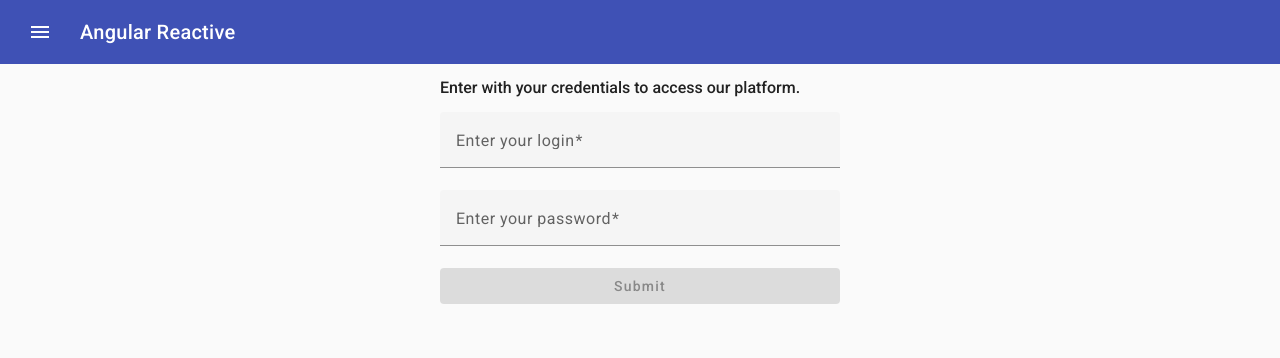
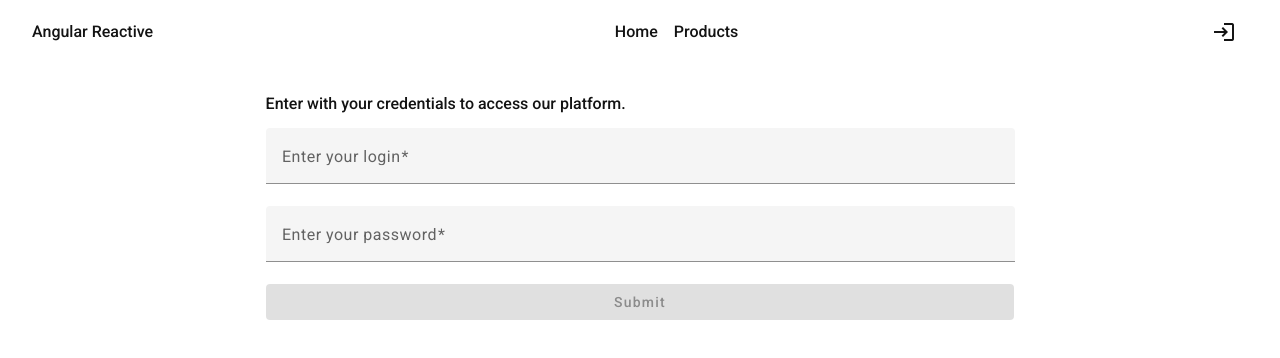
Before and after one commit to itsgomes/angular-reactive, an Angular app: page /login in a window 1280 px wide. Shown: the top 358 px of the page. Built offline with nearby package versions, Linux system fonts and the light colour scheme.

Commit message:
User interface improvements

```diff
--- a/src/app/app.component.html
+++ b/src/app/app.component.html
@@ -1,42 +1,33 @@
-<mat-sidenav-container fullscreen>
+<header>
+  <h1>{{title}}</h1>
 
-  <mat-sidenav #sidemenu (click)="sidemenu.close()">
-    <mat-nav-list>
-      <a mat-list-item routerLink="/">
-        <mat-icon matListItemIcon>home</mat-icon>
-        <span matListItemLine>Home</span>
-      </a>
-      <a mat-list-item routerLink="/search">
-        <mat-icon matListItemIcon>search</mat-icon>
-        <span matListItemLine>Search products</span>
-      </a>
-      <a *ngIf="authenticationService.isLoggedOut$ | async" mat-list-item routerLink="/login">
-        <mat-icon matListItemIcon>account_circle</mat-icon>
-        <span matListItemLine>Login</span>
-      </a>
-      <a *ngIf="authenticationService.isLoggedIn$ | async" mat-list-item routerLink="/" (click)="authenticationService.logout()">
-        <mat-icon matListItemIcon>exit_to_app</mat-icon>
-        <span matListItemLine>Logout</span>
-      </a>
-    </mat-nav-list>
-  </mat-sidenav>
+  <nav>
+    <ul>
+      <li>
+        <a routerLink="/" routerLinkActive="active-link" [routerLinkActiveOptions]="{exact: true}">Home</a>
+      </li>
+      <li>
+        <a routerLink="/search" routerLinkActive="active-link" [routerLinkActiveOptions]="{exact: true}">Products</a>
+      </li>
+    </ul>
+  </nav>
 
-  <mat-toolbar color="primary">
-    <button mat-icon-button (click)="sidemenu.open('mouse')">
-      <mat-icon>menu</mat-icon>
-    </button>
-    <span>{{title}}</span>
-    <span class="spacer"></span>
+  <div class="header-btn">
     <button mat-flat-button *ngIf="(authenticationService.user$ | async) as user">
       <mat-icon>account_circle</mat-icon>
       {{user.login}}
     </button>
-  </mat-toolbar>
+    <button mat-icon-button *ngIf="authenticationService.isLoggedOut$ | async" routerLink="/login">
+      <mat-icon>login</mat-icon>
+    </button>
+    <button mat-icon-button *ngIf="authenticationService.isLoggedIn$ | async" (click)="authenticationService.logout()">
+      <mat-icon>logout</mat-icon>
+    </button>
+  </div>
+</header>
 
-  <div class="container">
-    <router-outlet></router-outlet>
-  </div>
+<main>
+  <router-outlet></router-outlet>
+</main>
 
-  <app-loading></app-loading>
-
-</mat-sidenav-container>
+<app-loading></app-loading>
--- a/src/app/app.component.scss
+++ b/src/app/app.component.scss
@@ -1,26 +1,41 @@
-mat-toolbar {
+header {
+  display: flex;
+  justify-content: space-between;
+  align-items: center;
+  padding: 0.5rem 2rem;
   height: var(--toolbar-height);
+  box-sizing: border-box;
 
-  span {
-    margin-left: 1rem;
+  h1 {
+    font-weight: 500;
+  }
+
+  ul {
+    display: flex;
+    gap: 1rem;
+  }
+
+  li {
+    font-weight: 500;
+  }
+
+  li:hover {
+    text-decoration: underline;
+    text-underline-offset: 2px;
+  }
+
+  .header-btn {
+    display: flex;
+    align-items: center;
   }
 }
 
-.user-profile {
+main {
+  top: var(--toolbar-height);
+  width: 100%;
+  position: absolute;
   padding: 1rem;
-  display: flex;
-  flex-direction: column;
-  align-items: center;
-  gap: 1rem;
-  pointer-events: none;
-  color: rgba(0, 0, 0, 0.54);
-  border-bottom: 1px solid rgba(0, 0, 0, 0.1);
+  box-sizing: border-box;
 }
 
-.container {
-  height: calc(100% - var(--toolbar-height));
-}
-
-.spacer {
-  flex: 1 1 auto;
-}
+.active-link { font-weight: 600; }
--- a/src/app/components/product-list/product-list.component.html
+++ b/src/app/components/product-list/product-list.component.html
@@ -1,26 +1,30 @@
 <h1>{{title}}</h1>
-<div class="list">
-  <mat-card class="list-item" *ngFor="let product of products; trackBy: identify">
-    <mat-card-header>
-      <div mat-card-avatar>
-        <img mat-card-image src="{{product.thumbnail}}" alt="Photo of the product" height="40px" width="40px">
-      </div>
-      <mat-card-title>{{product.title}}</mat-card-title>
-      <mat-card-subtitle>Category: {{product.category}}</mat-card-subtitle>
-    </mat-card-header>
-    <mat-card-content>
-      <p>
-        {{product.description}}
-      </p>
-      <div class="list-item-extra">
-      <span>Price: {{product.price}}</span>
-      <span>Discount: {{product.discountPercentage}}</span>
-      <span>Rating: {{product.rating}}</span>
-      </div>
-    </mat-card-content>
-    <mat-card-actions [align]="'end'" class="list-item-buttons">
-      <button mat-button *ngIf="editable" (click)="editProduct(product)">EDIT</button>
-      <button mat-button>VIEW INFO</button>
-    </mat-card-actions>
-  </mat-card>
-</div>
+
+<table>
+  <thead>
+    <th>Product Name</th>
+    <th class="table-item-description">Description</th>
+    <th class="table-item-currency">Discount</th>
+    <th class="table-item-currency">Price</th>
+    <th class="table-item-btn">Actions</th>
+  </thead>
+
+  <tbody>
+    <tr *ngFor="let product of products; trackBy: identify">
+      <td>{{product.title}}</td>
+      <td class="table-item-description">{{product.description}}</td>
+      <td class="table-item-currency">${{product.discountPercentage}}</td>
+      <td class="table-item-currency">${{product.price}}</td>
+      <td class="table-item-btn">
+        <div class="action-btn">
+          <button mat-icon-button *ngIf="editable" (click)="editProduct(product)">
+            <mat-icon>edit</mat-icon>
+          </button>
+          <button mat-icon-button>
+            <mat-icon>info</mat-icon>
+          </button>
+        </div>
+      </td>
+    </tr>
+  </tbody>
+</table>
--- a/src/app/components/product-list/product-list.component.scss
+++ b/src/app/components/product-list/product-list.component.scss
@@ -1,36 +1,31 @@
 h1 {
   font-size: 1.3rem;
   font-weight: 600;
-  margin-bottom: 1rem;
   text-transform: uppercase;
+  padding: 0.5rem 1rem;
+  color: #FFFFFF;
+  background: #3f51b5;
+  border-top-left-radius: 6px;
+  border-top-right-radius: 6px;
 }
 
-.list {
-  display: flex;
-  flex-wrap: wrap;
-  gap: 1rem;
-
-  > * {
-    flex: 1;
+table {
+  .table-item-currency {
+    text-align: center;
   }
 
-  .list-item {
-    min-width: 400px;
+  .action-btn {
+    display: flex;
+    align-items: center;
+  }
 
-    p {
-      font-weight: 500;
-      margin-bottom: 1rem;
-    }
-
-    &-extra {
-      font-size: 0.9rem;
-      display: flex;
-      justify-content: space-between;
-      color: rgba(0, 0, 0, 0.65);
-    }
-
-    &-buttons {
-      margin-top: auto;
-    }
+  .table-item-btn, button {
+    text-align: right;
   }
 }
+
+@media (max-width: 700px) {
+  .table-item-description {
+    display: none;
+  }
+}
--- a/src/app/components/product-list/product-list.component.ts
+++ b/src/app/components/product-list/product-list.component.ts
@@ -5,6 +5,7 @@ import { FormsModule } from '@angular/forms';
 import { MatButtonModule } from '@angular/material/button';
 import { MatCardModule } from '@angular/material/card';
 import { MatDialog, MatDialogModule } from '@angular/material/dialog';
+import { MatIconModule } from '@angular/material/icon';
 
 import { IProduct } from 'src/app/models/product.model';
 import { ProductDialogComponent } from '../product-dialog/product-dialog.component';
@@ -17,10 +18,12 @@ import { ProductDialogComponent } from '../product-dialog/product-dialog.compone
     FormsModule,
     MatButtonModule,
     MatCardModule,
-    MatDialogModule
+    MatDialogModule,
+    MatIconModule
   ],
   templateUrl: './product-list.component.html',
-  styleUrls: ['./product-list.component.scss']
+  styleUrls: ['./product-list.component.scss'],
+  host: { 'class' : 'mat-elevation-z2 border-radius-6' }
 })
 export class ProductListComponent {
   @Input()
--- a/src/app/pages/home/home.page.scss
+++ b/src/app/pages/home/home.page.scss
@@ -2,5 +2,4 @@
   display: flex;
   flex-direction: column;
   gap: 1rem;
-  padding: 1rem;
 }
--- a/src/app/pages/login/login.page.scss
+++ b/src/app/pages/login/login.page.scss
@@ -1,5 +1,5 @@
 .container {
-  max-width: 400px;
+  max-width: 60%;
   margin: 0 auto;
   padding-top: 1rem;
 
--- a/src/app/pages/search/search.page.html
+++ b/src/app/pages/search/search.page.html
@@ -1,27 +1,24 @@
 <div class="container">
   <mat-form-field class="search-bar">
     <input matInput placeholder="Type anything to filter products title" #searchInput autocomplete="off">
+    <mat-icon matSuffix>search</mat-icon>
   </mat-form-field>
-
-  <button class="search" mat-raised-button color="primary" (click)="onSearch(searchInput.value)" >
-    <mat-icon>search</mat-icon>
-    Search
-  </button>
 
   <ng-container  *ngIf="!activeProduct; else detail">
     <ng-container *ngIf="(searchResults$ | async) as products">
+      <h1>We have found {{products.length}} results</h1>
       <table class="product-table mat-elevation-z7">
         <thead>
           <th>Title</th>
-                <th>Description</th>
-                <th>Price</th>
+          <th class="table-item-description">Description</th>
+          <th class="table-item-currency">Price</th>
         </thead>
 
         <tr class="product-row" *ngFor="let product of products"
         (click)="openProductDetail(product)">
-                    <td class="title-cell">{{product.title}}</td>
-                    <td class="description-cell">{{product.description}}</td>
-                    <td class="price-cell">{{product.price}}</td>
+        <td>{{product.title}}</td>
+        <td class="table-item-description">{{product.description}}</td>
+        <td class="table-item-currency">{{product.price}}</td>
       </tr>
     </table>
   </ng-container>
@@ -35,5 +32,4 @@
 
   <app-product [product]="activeProduct"></app-product>
 </ng-template>
-
 </div>
--- a/src/app/pages/search/search.page.scss
+++ b/src/app/pages/search/search.page.scss
@@ -1,10 +1,6 @@
 .container {
   display: flex;
   flex-direction: column;
-  gap: 1rem;
-  width: 60%;
-  padding: 1rem;
-  margin: auto;
 }
 
 .search-bar,
@@ -12,27 +8,32 @@
   margin-top: 20px;
 }
 
+h1 {
+  font-size: 1.3rem;
+  font-weight: 600;
+  text-transform: uppercase;
+  padding: 0.5rem 1rem;
+  color: #FFFFFF;
+  background: #3f51b5;
+  border-top-left-radius: 6px;
+  border-top-right-radius: 6px;
+}
+
 .product-table {
-  border-radius: 6px;
-  min-height: 200px;
-  margin-top: 10px;
+  border-bottom-left-radius: 6px;
+  border-bottom-right-radius: 6px;
 
-  tr {
-    height: 60px;
-  }
-
-  td {
-    padding: 1rem;
-    border-top: 1px solid rgba(0, 0, 0, 0.12);
-  }
-
-  th {
-    color: rgba(0, 0, 0, 0.54);
-    padding: 1rem;
-    text-align: left;
+  .table-item-currency {
+    text-align: right;
   }
 
   .product-row {
     cursor: pointer;
   }
 }
+
+@media (max-width: 460px) {
+  .table-item-description {
+    display: none;
+  }
+}
--- a/src/app/pages/search/search.page.ts
+++ b/src/app/pages/search/search.page.ts
@@ -1,6 +1,6 @@
 import { CommonModule } from "@angular/common";
-import { Component } from "@angular/core";
-import { Observable, map } from "rxjs";
+import { Component, ElementRef, ViewChild, AfterViewInit, OnDestroy } from "@angular/core";
+import { Observable, Subscription, debounceTime, fromEvent } from "rxjs";
 
 import { MatButtonModule } from "@angular/material/button";
 import { MatFormFieldModule } from "@angular/material/form-field";
@@ -26,15 +26,30 @@ import { ProductComponent } from "src/app/components/product/product.component";
   templateUrl: './search.page.html',
   styleUrls: ['./search.page.scss']
 })
-export class SearchPage {
+export class SearchPage implements AfterViewInit, OnDestroy {
+  @ViewChild('searchInput')
+  public searchInput: ElementRef;
 
+  public searchSubscription: Subscription;
   public searchResults$!: Observable<IProduct[]>;
   public activeProduct: IProduct;
 
   constructor(
     private productService: ProductService,
     private loadingService: LoadingService
-  ) {}
+  ) { }
+
+  public ngAfterViewInit(): void {
+    this.searchSubscription = fromEvent(this.searchInput.nativeElement, 'keyup')
+      .pipe(
+        debounceTime(1000)
+      )
+      .subscribe(() => this.onSearch(this.searchInput.nativeElement.value));
+  }
+
+  public ngOnDestroy(): void {
+    this.searchSubscription.unsubscribe();
+  }
 
   public onSearch(query: string): void {
     this.searchResults$ = this.loadingService.showLoaderUntilCompleted(
--- a/src/styles.scss
+++ b/src/styles.scss
@@ -5,6 +5,7 @@
 html, body {
   height: 100%;
 }
+
 html, body, div, span, applet, object, iframe,
 h1, h2, h3, h4, h5, h6, p, blockquote, pre,
 a, abbr, acronym, address, big, cite, code,
@@ -25,26 +26,64 @@ time, mark, audio, video {
 	font: inherit;
 	vertical-align: baseline;
 }
+
 article, aside, details, figcaption, figure,
 footer, header, hgroup, menu, nav, section {
 	display: block;
 }
+
 body {
+	min-height: 100%;
 	line-height: 1;
   font-family: Roboto, "Helvetica Neue", sans-serif;
+	color: #131313;
 }
+
 ol, ul {
 	list-style: none;
 }
+
 blockquote, q {
 	quotes: none;
 }
+
 blockquote:before, blockquote:after,
 q:before, q:after {
 	content: '';
 	content: none;
 }
+
 table {
 	border-collapse: collapse;
 	border-spacing: 0;
+
+	th, tr, td {
+    height: 50px;
+    vertical-align: middle;
+  }
+
+  th, td {
+    padding: 0.5rem 1rem;
+    box-sizing: border-box;
+  }
+
+  th {
+		color: rgba(0, 0, 0, 0.54);
+    font-weight: 500;
+    text-align: left;
+  }
+
+  td {
+		border-top: 1px solid rgba(0, 0, 0, 0.12);
+    min-width: 100px;
+  }
 }
+
+a {
+	color: #131313;
+	text-decoration: none;
+}
+
+.border-radius-6 {
+  border-radius: 6px;
+}
```
Lines whose indentation alone changed are shown as unchanged.
